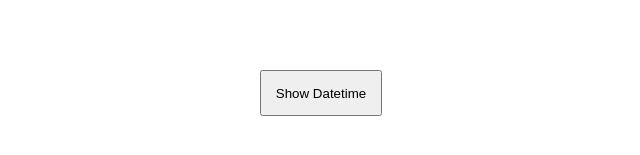
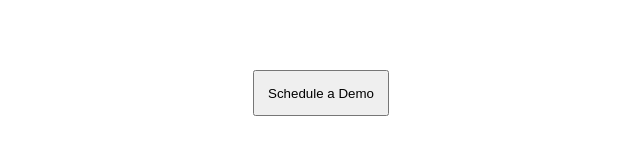
Before and after one commit to chreha/datetime-picker, an Eleventy site: page src/index.html in a window 1280 px wide. Shown: the part 307-462 px from the top of the page, without its empty margins (319-959 px from the left). Built offline with nearby package versions, Linux system fonts and the light colour scheme; Eleventy itself is replaced by a stand-in of ours; files that its build step writes are made by us from their sources.

Commit message:
new commit

```diff
--- a/src/index.html
+++ b/src/index.html
@@ -15,7 +15,7 @@
     <script src="datetime-picker.js" defer></script>
 </head>
 <body>
-    <button class="show-datetime">Show Datetime</button>
+    <button class="show-datetime">Schedule a Demo</button>
     <section class="datetime-picker">
         <form class="datetime-picker-form">
             <h2>Thanks! What time works best for a quick call?</h2>
```
